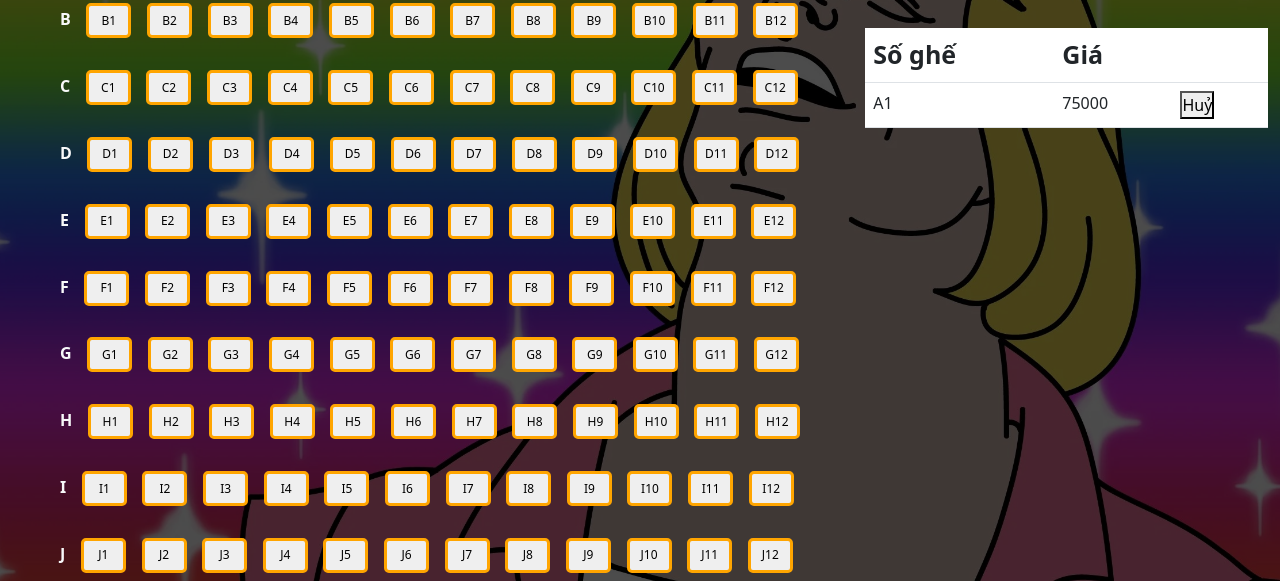
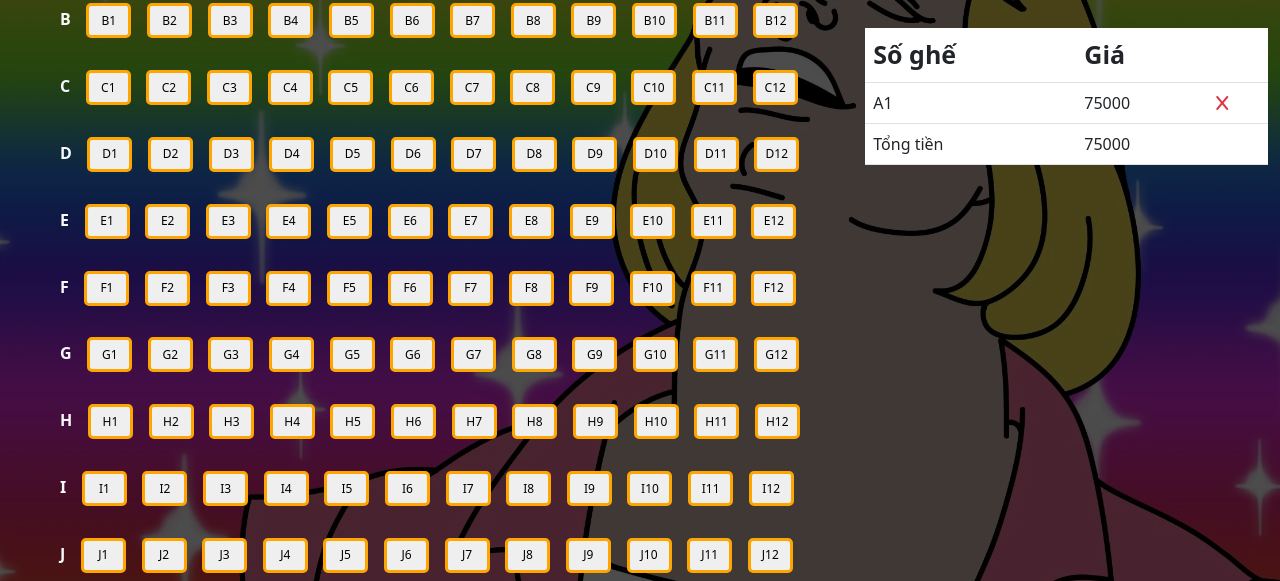
Before and after one commit to RayOlardo/BCS07_PHUC_BAITAPREACT_datve, a React app: page / in a window 1280 px wide. Both pictures are taken after a click on the button "A1". Shown: the part 247-828 px from the top of the page. Built offline with nearby package versions, Linux system fonts and the light colour scheme.

Commit message:
them chuc nang tính tien

```diff
--- a/public/index.html
+++ b/public/index.html
@@ -25,6 +25,12 @@
       work correctly both with client-side routing and a non-root public URL.
       Learn how to configure a non-root public URL by running `npm run build`.
     -->
+    <!-- Font Awesome -->
+      <!-- FontAwesome 6.2.0 CSS -->
+      <link rel="stylesheet" href="https://cdnjs.cloudflare.com/ajax/libs/font-awesome/6.2.0/css/all.min.css"
+      integrity="sha512-xh6O/CkQoPOWDdYTDqeRdPCVd1SpvCA9XXcUnZS2FmJNp1coAFzvtCN9BmamE+4aHK8yyUHUSCcJHgXloTyT2A=="
+      crossorigin="anonymous" referrerpolicy="no-referrer" />
+    <!-- BS5 -->
     <link href="https://cdn.jsdelivr.net/npm/bootstrap@5.3.0/dist/css/bootstrap.min.css" rel="stylesheet" integrity="sha384-9ndCyUaIbzAi2FUVXJi0CjmCapSmO7SnpJef0486qhLnuZ2cdeRhO02iuK6FUUVM" crossorigin="anonymous">
     <title>React App</title>
   </head>
--- a/src/BookingMovie/BookingTickets.js
+++ b/src/BookingMovie/BookingTickets.js
@@ -14,7 +14,7 @@ class BookingTickets extends Component {
     })
   }
   render() {
-    console.log(this.props)
+    // console.log(this.props)
     return (
       <div >
         <div className="booking__content">
--- a/src/BookingMovie/HangGhe.js
+++ b/src/BookingMovie/HangGhe.js
@@ -29,12 +29,12 @@ class HangGhe extends Component {
 
       // Xét trạng thái đang đặt
       // console.log(this.props.listGheDangDat)
-      console.log(Array.isArray(this.props.listGheDangDat.listGheDangDat));
+      // console.log(Array.isArray(this.props.listGheDangDat.listGheDangDat));
       let cssGheDangDat = "";
       let indexGheDangDat = this.props.listGheDangDat.listGheDangDat.findIndex(
         gheDangDat => gheDangDat.soGhe == ghe.soGhe
       );
-      console.log(indexGheDangDat)
+      // console.log(indexGheDangDat)
       if (indexGheDangDat !== -1) {
         cssGheDangDat = "gheDangChon";
       }
--- a/src/BookingMovie/ThongTinDatGhe.js
+++ b/src/BookingMovie/ThongTinDatGhe.js
@@ -2,9 +2,36 @@ import React, { Component } from "react";
 import { connect } from "react-redux";
 import { huyGheAction } from "../redux/actions/bookingActions";
 
+class ThongTinDatGhe extends Component {
+  constructor(props) {
+    super(props);
+    this.state = {
+      totalAmount: 0,
+    };
+  }
 
-class ThongTinDatGhe extends Component {
+  // calculateTotalAmount = () => {
+  //   const { listGheDangDat } = this.props;
+  //   let totalAmount = 0;
+  //   listGheDangDat.forEach(item => {
+  //     totalAmount += item.gia;
+  //   });
+  //   return totalAmount;
+  // }
+  calculateTotalAmount = () => {
+    const { listGheDangDat } = this.props.listGheDangDat;
+    let totalAmount = 0;
+    // listGheDangDat.forEach((item) => {
+    // });
+    for (let i = 0; i < listGheDangDat.length; i++) {
+      totalAmount += listGheDangDat[i].gia;
+    }
+    return totalAmount;
+  };
   render() {
+    const { listGheDangDat, huyGhe } = this.props;
+    console.log(this.props.listGheDangDat);
+    const totalAmount = this.calculateTotalAmount()
     return (
       <div className="mt-5">
         <button className="gheDuocChon"></button>
@@ -38,17 +65,22 @@ class ThongTinDatGhe extends Component {
                     <td>{item.soGhe}</td>
                     <td>{item.gia}</td>
                     <td>
-                      <button
+                      <i
+                        role="button"
                         onClick={() => {
-                          this.props.huyGhe(item.soGhe)
+                          this.props.huyGhe(item.soGhe);
                         }}
-                      >
-                        Huỷ
-                      </button>
+                        class="fa-solid fa-x text-danger"
+                      ></i>
                     </td>
                   </tr>
                 );
               })}
+              <tr>
+                <td>Tổng tiền</td>
+                <td>{totalAmount}</td>
+                <td></td>
+              </tr>
             </tbody>
           </table>
         </div>
@@ -63,11 +95,11 @@ const mapStateToProps = (state) => {
   };
 };
 
-const mapDispatchToProps=(dispatch) => {
-  return{
+const mapDispatchToProps = (dispatch) => {
+  return {
     huyGhe: (soGhe) => {
       dispatch(huyGheAction(soGhe));
-    }
-  }
- }
-export default connect(mapStateToProps,mapDispatchToProps)(ThongTinDatGhe);
+    },
+  };
+};
+export default connect(mapStateToProps, mapDispatchToProps)(ThongTinDatGhe);
```
